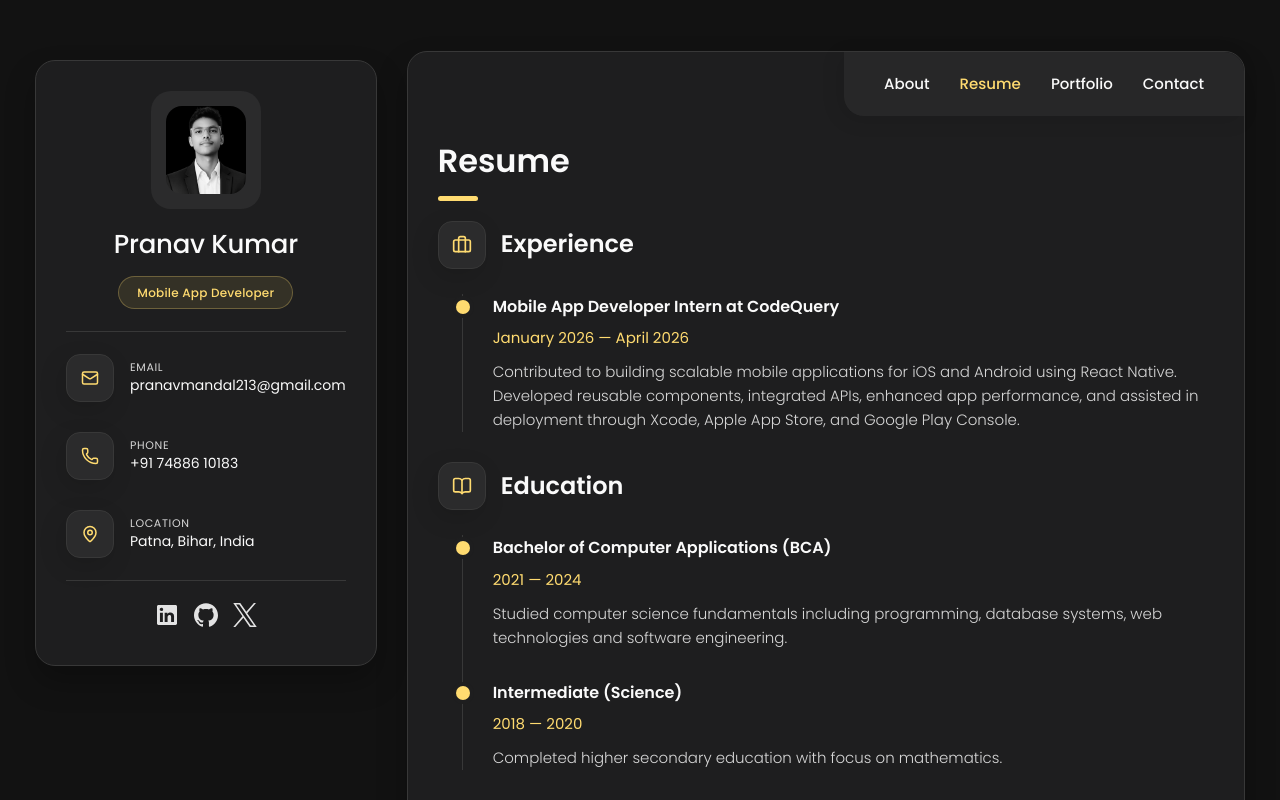
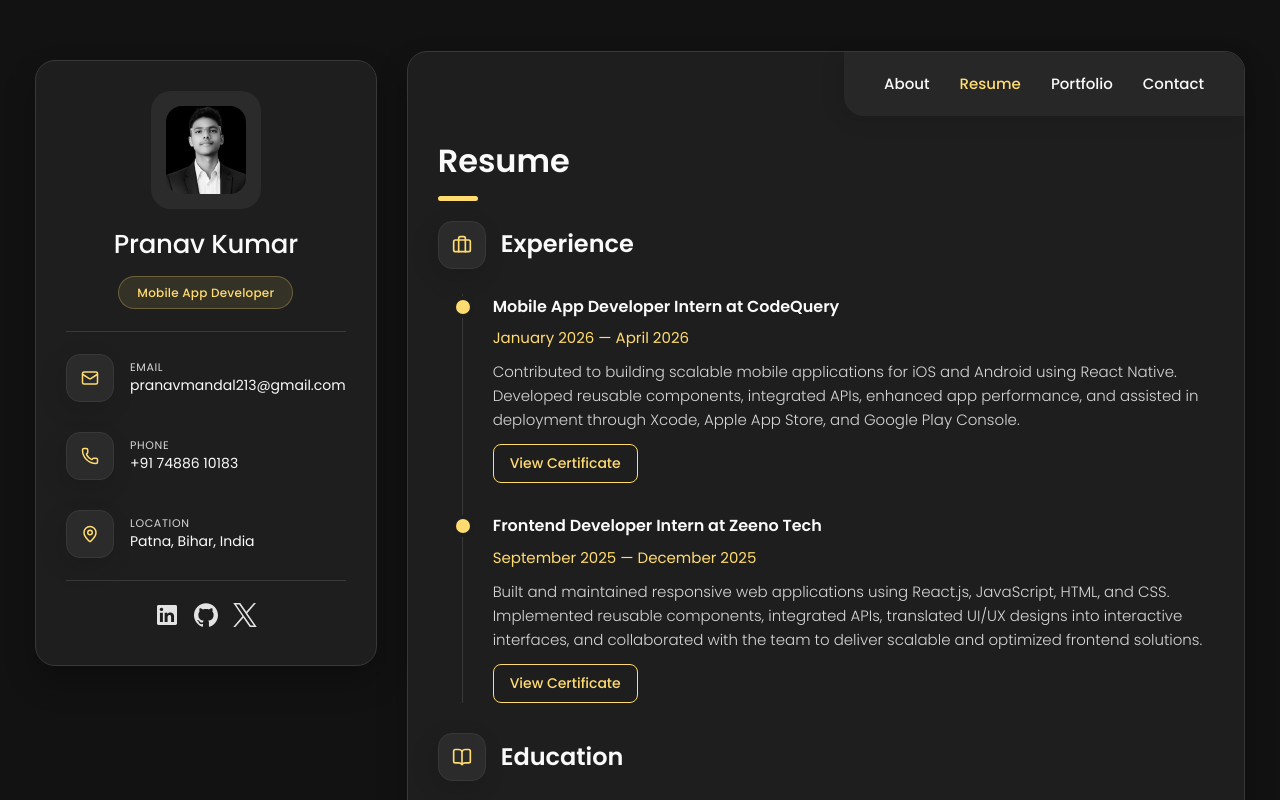
Before and after one commit to pranavK911/portfolioPranav, a React (Vite) app: page /resume in a window 1280 px wide. Shown: the top 800 px of the page. Built offline with nearby package versions, Linux system fonts and the light colour scheme.

Commit message:
feat: add certificate buttons and images to Resume component

```diff
--- a/src/components/pages/Resume.css
+++ b/src/components/pages/Resume.css
@@ -65,6 +65,28 @@
   line-height: 1.6;
   margin-top: 10px;
 }
+.certificate-btn {
+  margin-top: 12px;
+  padding: 8px 16px;
+  border: 1px solid var(--primary-gold);
+  border-radius: 8px;
+  background: transparent;
+  color: var(--primary-gold);
+  font-size: 14px;
+  font-weight: 500;
+  cursor: pointer;
+  transition: all 0.3s ease;
+}
+
+.certificate-btn:hover {
+  background: var(--primary-gold);
+  color: var(--bg-container);
+  transform: translateY(-2px);
+}
+
+.certificate-btn:active {
+  transform: translateY(0);
+}
 
 /* Narrow viewports: keep timeline readable without horizontal nudge */
 @media (max-width: 480px) {
--- a/src/components/pages/Resume.jsx
+++ b/src/components/pages/Resume.jsx
@@ -2,7 +2,8 @@ import React from "react";
 import { BookOpen, Briefcase } from "lucide-react";
 import "./Pages.css";
 import "./Resume.css";
-
+import zeenoCertificate from "../../assets/certificate/zeeno.png";
+import codeQueryCertificate from "../../assets/certificate/cq0.png";
 const Resume = () => {
   return (
     <article className="article resume fade-in">
@@ -21,31 +22,10 @@ const Resume = () => {
         </div>
 
         <ol className="timeline-list">
-          {/* <li className="timeline-item">
+          <li className="timeline-item">
             <h4 className="timeline-item-title">
-              React Native Developer (Freelance)
+              Mobile App Developer Intern at CodeQuery
             </h4>
-            <span>2023 — Present</span>
-            <p className="timeline-text">
-              Developing cross-platform mobile applications using React Native.
-              Worked on multiple apps including service booking platforms and
-              vehicle service applications with Firebase backend.
-            </p>
-          </li> */}
-
-          {/* <li className="timeline-item">
-            <h4 className="timeline-item-title">Full Stack Developer</h4>
-            <span>2022 — 2023</span>
-            <p className="timeline-text">
-              Built web applications using React.js and Node.js. Integrated REST
-              APIs, authentication systems, and Firebase services for scalable
-              backend solutions.
-            </p>
-          </li> */}
-          <li className="timeline-item">
-          <h4 className="timeline-item-title">
-    Mobile App Developer Intern at CodeQuery
-  </h4>
             <span>January 2026 — April 2026</span>
             <p className="timeline-text">
               Contributed to building scalable mobile applications for iOS and
@@ -54,16 +34,34 @@ const Resume = () => {
               deployment through Xcode, Apple App Store, and Google Play
               Console.
             </p>
+            <button
+              className="certificate-btn"
+              onClick={() => window.open(codeQueryCertificate, "_blank")}
+            >
+              View Certificate
+            </button>
           </li>
-          {/* <li className="timeline-item">
-            <h4 className="timeline-item-title">Mobile App Publishing</h4>
-            <span>2023 — Present</span>
+          <li className="timeline-item">
+            <h4
+              className="timeline-item-title"
+            >
+              Frontend Developer Intern at Zeeno Tech
+            </h4>
+            <span>September 2025 — December 2025</span>
             <p className="timeline-text">
-              Experience publishing and managing applications on Google Play
-              Store and Apple App Store including app optimization, store
-              listing, screenshots, and metadata.
+              Built and maintained responsive web applications using React.js,
+              JavaScript, HTML, and CSS. Implemented reusable components,
+              integrated APIs, translated UI/UX designs into interactive
+              interfaces, and collaborated with the team to deliver scalable and
+              optimized frontend solutions.
             </p>
-          </li> */}
+            <button
+              className="certificate-btn"
+              onClick={() => window.open(zeenoCertificate, "_blank")}
+            >
+              View Certificate
+            </button>
+          </li>
         </ol>
       </div>
 
```
Also changed, not shown: src/assets/certificate/cq0.png (added), src/assets/certificate/zeeno.png (added).
